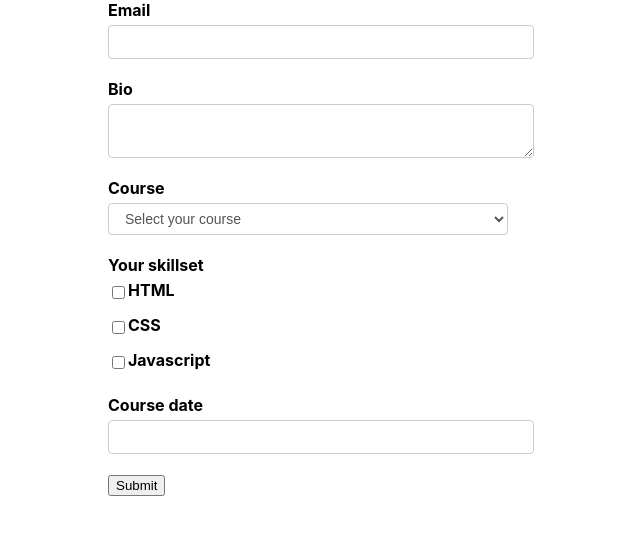
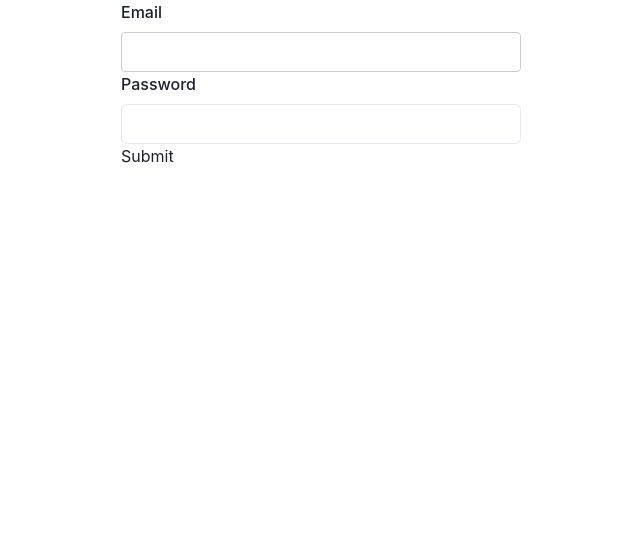
Before and after one commit to edwinisnow/react-formik-forms, a React (Create React App) app in the folder react-formik-forms/: page / in a window 1280 px wide. Shown: the top 534 px of the page, without its empty margins (319-959 px from the left). Built offline with nearby package versions, Linux system fonts and the light colour scheme.

Commit message:
Chakra UI Input

```diff
--- a/react-formik-forms/package.json
+++ b/react-formik-forms/package.json
@@ -3,10 +3,14 @@
   "version": "0.1.0",
   "private": true,
   "dependencies": {
+    "@chakra-ui/react": "^1.6.1",
+    "@emotion/react": "^11.4.0",
+    "@emotion/styled": "^11.3.0",
     "@testing-library/jest-dom": "^5.12.0",
     "@testing-library/react": "^11.2.6",
     "@testing-library/user-event": "^12.8.3",
     "formik": "^2.2.6",
+    "framer-motion": "^4.1.16",
     "react": "^17.0.2",
     "react-datepicker": "^3.8.0",
     "react-dom": "^17.0.2",
--- a/react-formik-forms/src/App.js
+++ b/react-formik-forms/src/App.js
@@ -4,12 +4,15 @@
 import FormikContainer from "./components/FormikContainer";
 import LoginForm from "./components/LoginForm";
 import RegistrationForm from "./components/RegistrationForm";
+import { ChakraProvider } from "@chakra-ui/react";
 
 function App() {
   return (
-    <div className="App">
-      <EnrollmentForm />
-    </div>
+    <ChakraProvider>
+      <div className="App">
+        <LoginForm />
+      </div>
+    </ChakraProvider>
   );
 }
 
--- /dev/null
+++ b/react-formik-forms/src/components/ChakraInput.js
@@ -0,0 +1,27 @@
+import React from "react";
+import { Field } from "formik";
+import { Input } from "@chakra-ui/input";
+import {
+  FormControl,
+  FormErrorMessage,
+  FormLabel,
+} from "@chakra-ui/form-control";
+
+function ChakraInput(props) {
+  const { label, name, ...rest } = props;
+  return (
+    <Field name={name}>
+      {({ field, form }) => {
+        return (
+          <FormControl isInvalid={form.errors[name] && form.touched[name]}>
+            <FormLabel htmlFor={name}>{label}</FormLabel>
+            <Input id={name} {...rest} {...field} />
+            <FormErrorMessage>{form.errors[name]}</FormErrorMessage>
+          </FormControl>
+        );
+      }}
+    </Field>
+  );
+}
+
+export default ChakraInput;
--- a/react-formik-forms/src/components/FormikControl.js
+++ b/react-formik-forms/src/components/FormikControl.js
@@ -4,6 +4,7 @@
 import Radio from "./Radio";
 import CheckboxGroup from "./CheckboxGroup";
 import DatePicker from "./DatePicker";
+import ChakraInput from "./ChakraInput";
 
 function FormikControl(props) {
   const { control, ...rest } = props;
@@ -20,6 +21,8 @@
       return <CheckboxGroup {...rest} />;
     case "date":
       return <DatePicker {...rest} />;
+    case "chakrainput":
+      return <ChakraInput {...rest} />;
     default:
       return null;
   }
--- a/react-formik-forms/src/components/LoginForm.js
+++ b/react-formik-forms/src/components/LoginForm.js
@@ -25,14 +25,13 @@
         return (
           <Form>
             <FormikControl
-              control="input"
+              control="chakrainput"
               type="email"
               label="Email"
               name="email"
             />
             <FormikControl
-              control="input"
-              type="password"
+              control="chakrainput"
               label="Password"
               name="password"
             />
```
Also changed, not shown: 1 other file (tests, documents, lock files or other folders).
